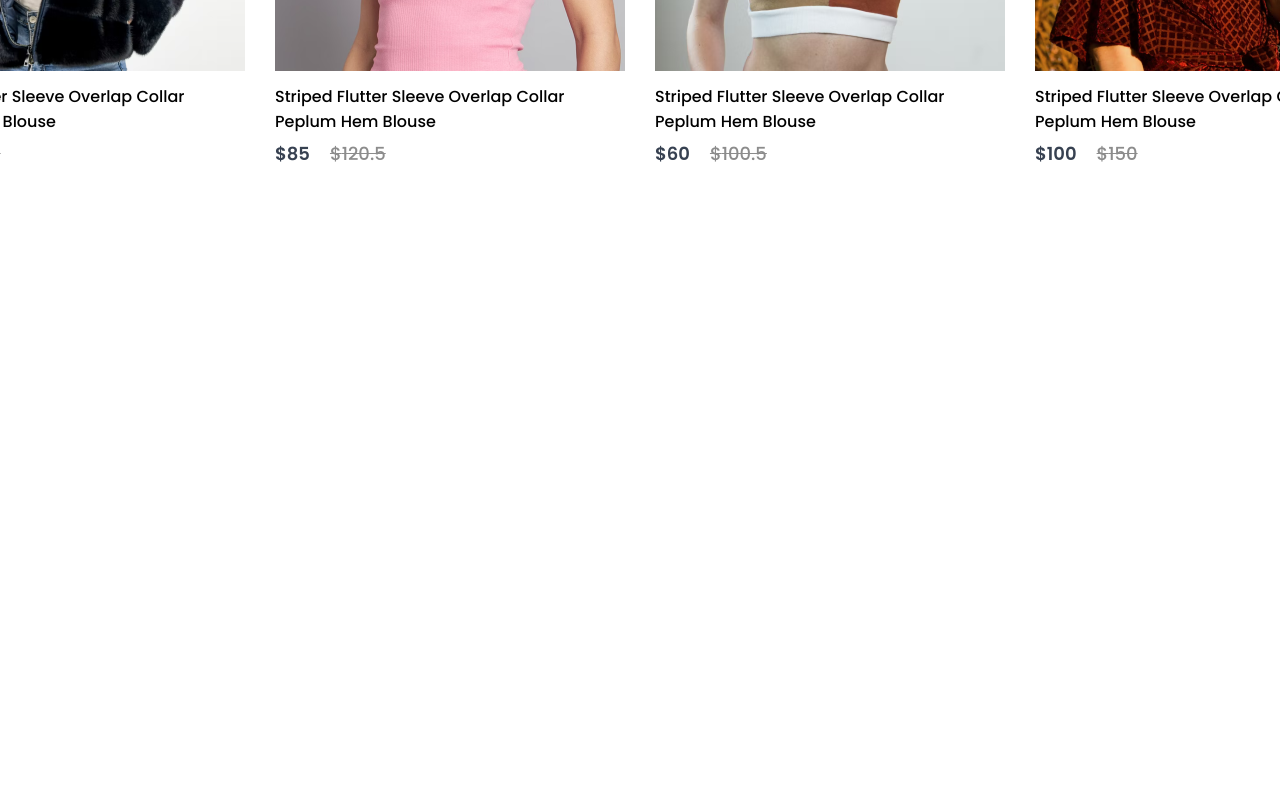
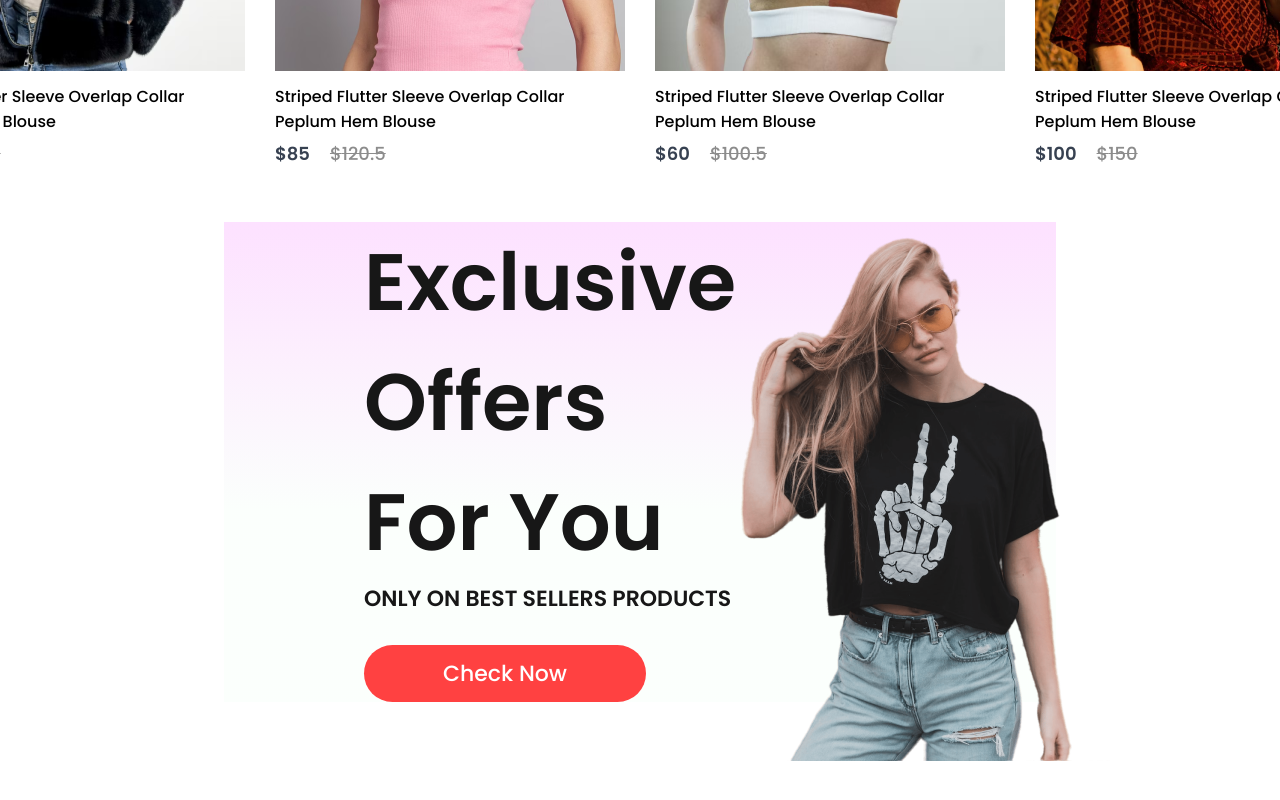
Before and after one commit to karl-jerico/Ecommerce-Website, a React (Vite) app: page / in a window 1280 px wide. Shown: the part 1395-2195 px from the top of the page. Before the commit the page ends 1617 px from the top, so only its background shows below. Built offline with nearby package versions, Linux system fonts and the light colour scheme.

Commit message:
Add offer section

```diff
--- /dev/null
+++ b/src/components/Offers/offers.jsx
@@ -0,0 +1,20 @@
+import React from 'react'
+import exclusive_image from '@/assets/exclusive_image.png'
+
+const Offers = () => {
+  return (
+    <div className="offers">
+        <div className="offers-left">
+            <h1>Exclusive</h1>
+            <h1>Offers For You</h1>
+            <p>ONLY ON BEST SELLERS PRODUCTS</p>
+            <button>Check Now</button>
+        </div>
+        <div className="offers-right">
+            <img src={exclusive_image} alt="" />
+        </div>
+    </div>
+  )
+}
+
+export default Offers
--- a/src/css/App.css
+++ b/src/css/App.css
@@ -2,6 +2,7 @@
 @import url(./components/hero.css);
 @import url(./components/item.css);
 @import url(./components/popular.css);
+@import url(./components/offer.css);
 
 *{
     margin: 0;
--- /dev/null
+++ b/src/css/components/offer.css
@@ -0,0 +1,49 @@
+.offers{
+    width: 65%;
+    height: 60vh;
+    display: flex;
+    margin: auto;
+    padding: 0 140px;
+    margin-bottom: 150px;
+    background: linear-gradient(180deg, #fde1ff 0%, #e1ffea22 60%);
+}
+
+.offers-left{
+    flex: 1;
+    display: flex;
+    flex-direction: column;
+    justify-content: center;
+}
+
+.offers-left h1{
+    color: #171717;
+    font-size: 80px;
+    font-weight: 600;
+}
+
+.offers-left p{
+    color: #171717;
+    font-size: 22px;
+    font-weight: 600;
+}
+
+.offers-left button{
+    width: 282px;
+    height: 70px;
+    border-radius: 35px;
+    background: #ff4141;
+    color: white;
+    font-size: 22px;
+    font-weight: 500;
+    margin-top: 30px;
+    cursor: pointer;
+    border: none;
+}
+
+.offers-right{
+    flex: 1;
+    display: flex;
+    align-items: center;
+    justify-content: flex-end;
+    padding-top: 50px;
+}
--- a/src/pages/shop.jsx
+++ b/src/pages/shop.jsx
@@ -1,12 +1,14 @@
 import React from 'react'
 import Hero from '../components/Hero/hero'
 import Popular from '../components/Popular/popular'
+import Offers from '../components/Offers/offers'
 
 const Shop = () => {
   return (
     <div>
       <Hero />
       <Popular />
+      <Offers />
     </div>
   )
 }
```
